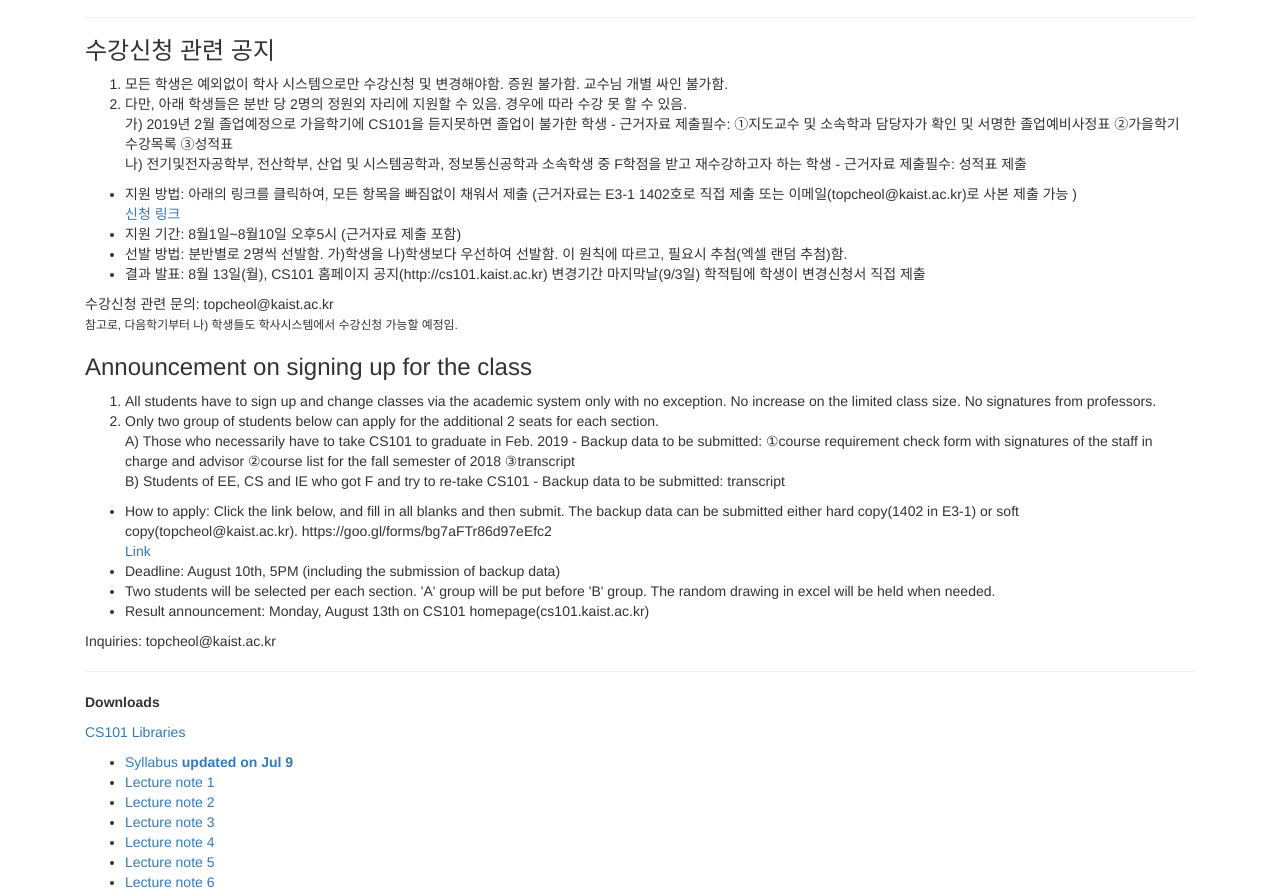
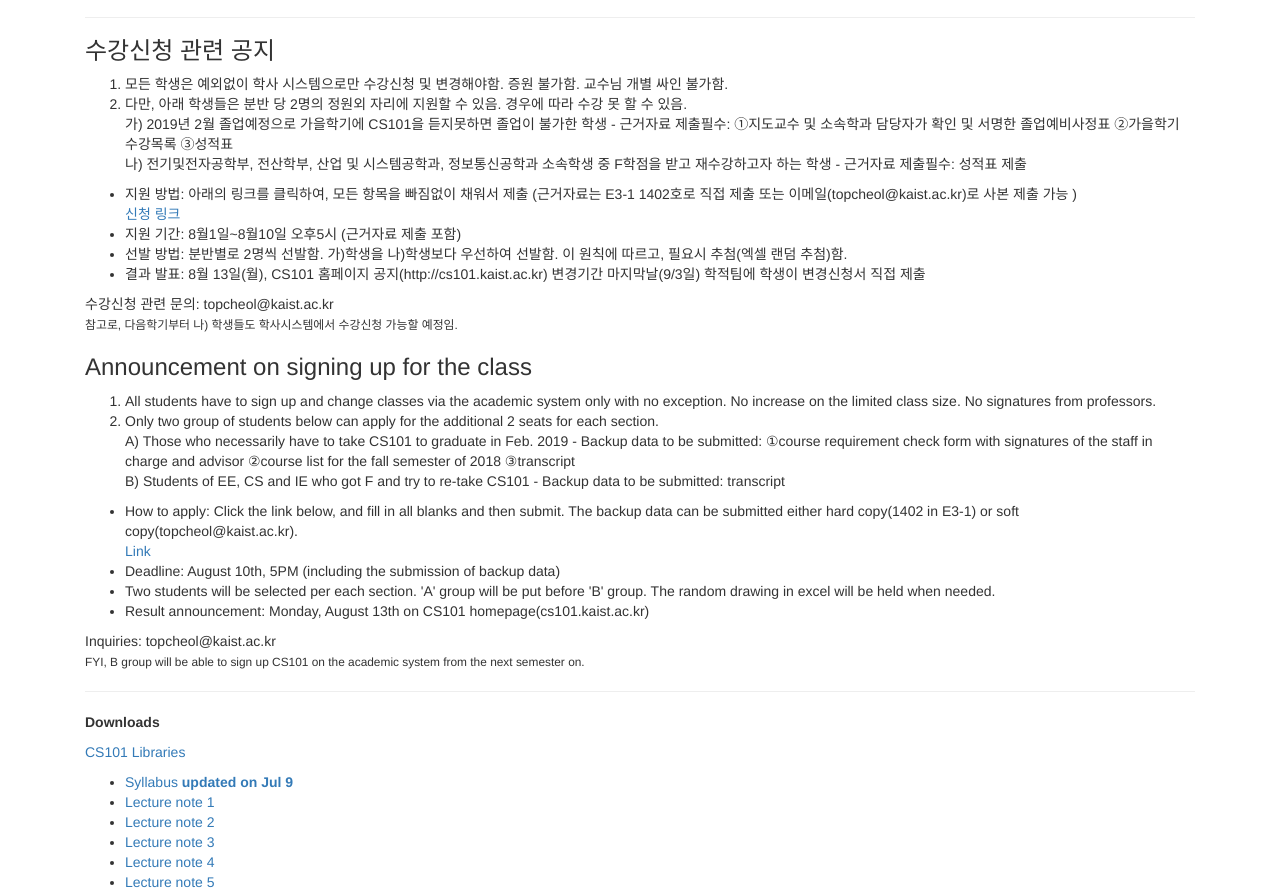
Before and after one commit to kaist-cs101/kaist-cs101.github.io, a website: page index.html in a window 1280 px wide. Shown: the part 199-1094 px from the top of the page. Drawn offline with nearby package versions, Linux system fonts and the light colour scheme.

Commit message:
minor change

```diff
--- a/index.html
+++ b/index.html
@@ -89,7 +89,7 @@
           </ol>
           <ul>
             <li>
-              How to apply: Click the link below, and fill in all blanks and then submit. The backup data can be submitted either hard copy(1402 in E3-1) or soft copy(topcheol@kaist.ac.kr). https://goo.gl/forms/bg7aFTr86d97eEfc2
+              How to apply: Click the link below, and fill in all blanks and then submit. The backup data can be submitted either hard copy(1402 in E3-1) or soft copy(topcheol@kaist.ac.kr).
               <br />
               <a href="https://goo.gl/forms/bg7aFTr86d97eEfc2">Link</a>
             </li>
@@ -99,7 +99,8 @@
           </ul>
         </p>
         <p>
-          Inquiries: topcheol@kaist.ac.kr
+          Inquiries: topcheol@kaist.ac.kr<br />
+          <small>FYI, B group will be able to sign up CS101 on the academic system from the next semester on.</small>
         </p>
 
         <hr />
```
